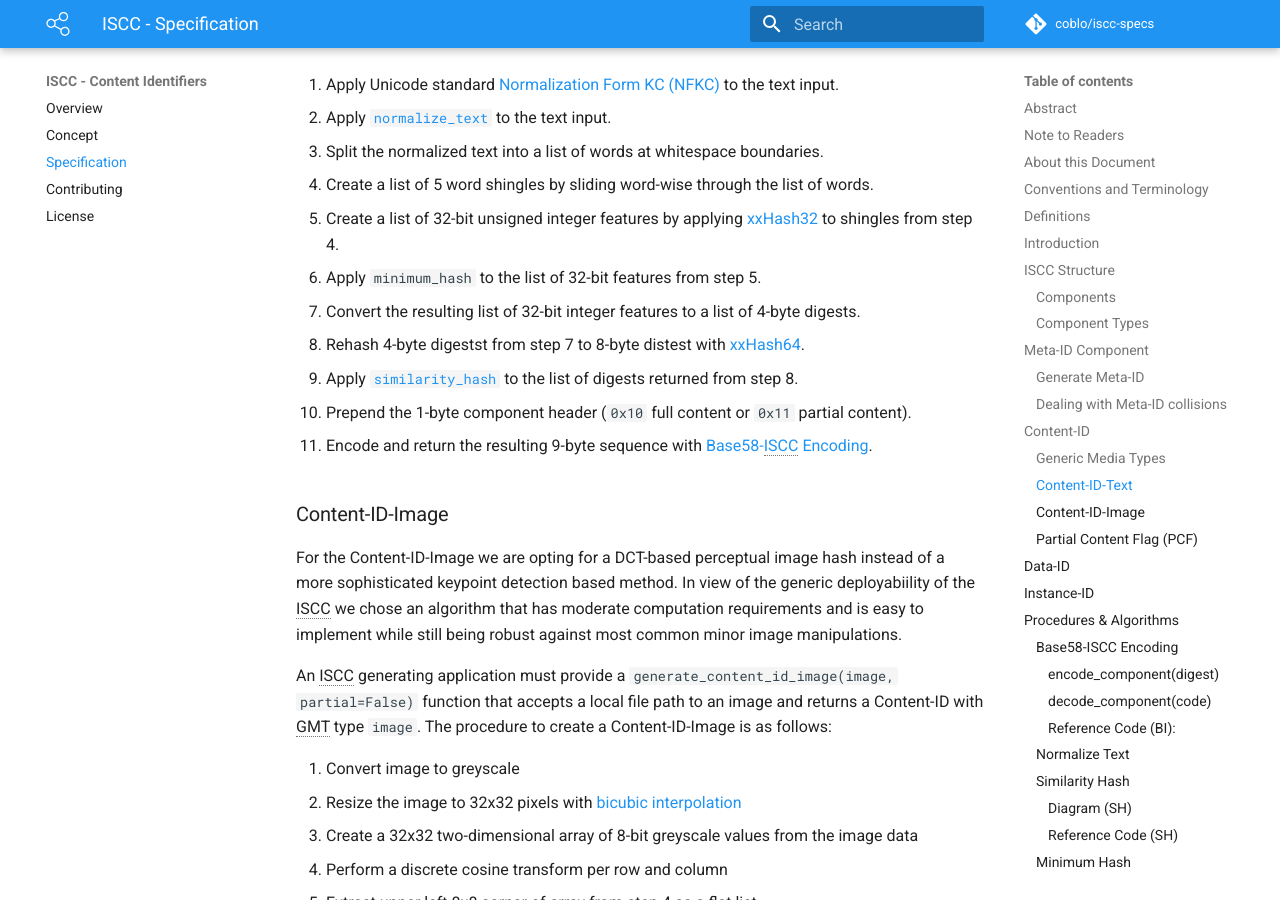
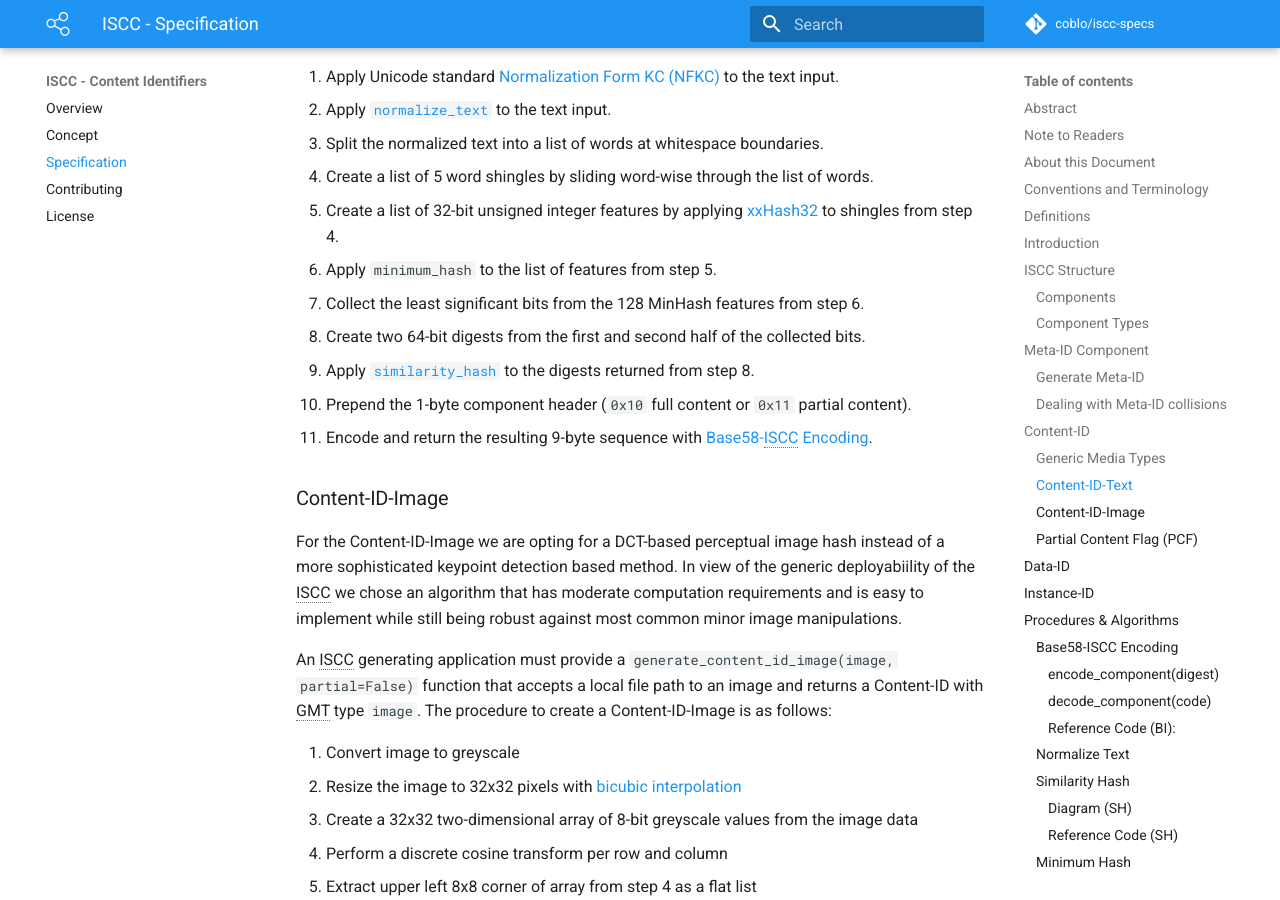
Before and after one commit to iscc/iscc-specs, an MkDocs documentation site: the page built from docs/specification.md, in a window 1280 px wide and 900 px high, scrolled down 7548 px. Built offline with MkDocs 1.6.1 and Material for MkDocs 9.7.7, drawn with Linux system fonts in a browser that asks for light colours; comment, search, counter and statistics services are not loaded; old or Windows-style settings are respelled for this version of MkDocs.

Commit message:
Use LSB of minhash instad of rehashing for Content-ID-Text

```diff
--- a/docs/specification.md
+++ b/docs/specification.md
@@ -171,25 +171,15 @@
 An ISCC generating application must provide a `generate_content_id_text(text, partial=False)` function that accepts UTF-8 encoded plain text and a boolean indicating the [partial content flag](#partial-content-flag-pcf) as input and returns a Content-ID with GMT type `text`. The procedure to create a Content-ID-Text is as follows:
 
 1. Apply Unicode standard [Normalization Form KC (NFKC)](http://www.unicode.org/reports/tr15/#Norm_Forms) to the text input.
-
 2. Apply [`normalize_text`](#normalize-text) to the text input.
-
 3. Split the normalized text into a list of words at whitespace boundaries.
-
 4. Create a list of 5 word shingles by sliding word-wise through the list of words.
-
 5. Create  a list of 32-bit unsigned integer features by applying [xxHash32](http://cyan4973.github.io/xxHash/) to shingles from step 4.
-
-6. Apply `minimum_hash` to the list of 32-bit features from step 5.
-
-7. Convert the resulting list of 32-bit integer features to a list of 4-byte digests.
-
-8. Rehash 4-byte digestst from step 7 to 8-byte distest with [xxHash64](http://cyan4973.github.io/xxHash/).
-
-9. Apply [`similarity_hash`](#similarity-hash) to the list of digests returned from step 8.
-
+6. Apply `minimum_hash` to the list of features from step 5.
+7. Collect the least significant bits from the 128 MinHash features from step 6.
+8. Create two 64-bit digests from the first and second half of the collected bits.
+9. Apply [`similarity_hash`](#similarity-hash) to the digests returned from step 8.
 10. Prepend the 1-byte component header (`0x10` full content or `0x11` partial content).
-
 11. Encode and return the resulting 9-byte sequence with [Base58-ISCC Encoding](#base58-iscc-encoding).
 
 ### Content-ID-Image
```
Also changed, not shown: other parts of docs/specification.md (+2 -2 lines), 2 other files.
